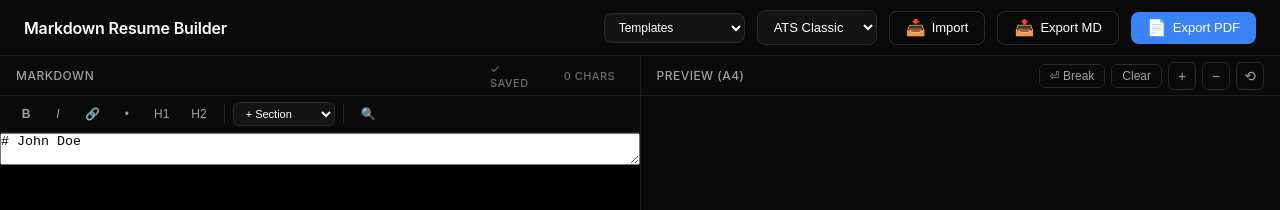
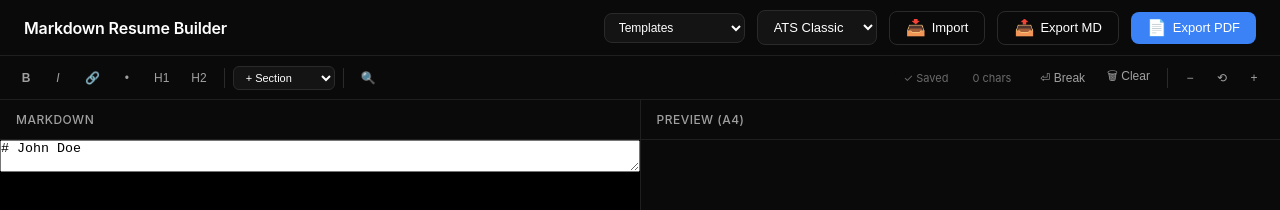
Before and after one commit to Mohammed-Ashour/md-resume, a plain HTML site: page index.html in a window 1280 px wide. Shown: the top 210 px of the page. Drawn offline with nearby package versions, Linux system fonts and the light colour scheme.

Commit message:
Unified toolbar across both panes and removed top padding from preview

```diff
--- a/css/main.css
+++ b/css/main.css
@@ -166,14 +166,34 @@ body {
     border-radius: var(--radius-sm);
 }
 
-/* Editor Toolbar */
-.editor-toolbar {
+/* Shared Toolbar - spans both panes */
+.shared-toolbar {
+    display: flex;
+    align-items: center;
+    justify-content: space-between;
+    padding: 6px 12px;
+    background: var(--bg-surface);
+    border-bottom: 1px solid var(--border-subtle);
+    gap: 12px;
+}
+
+.toolbar-section {
     display: flex;
     align-items: center;
     gap: 4px;
-    padding: 6px 12px;
-    background: var(--bg-surface);
-    border-bottom: 1px solid var(--border-subtle);
+}
+
+.toolbar-left {
+    flex: 1;
+}
+
+.toolbar-center {
+    justify-content: center;
+    gap: 8px;
+}
+
+.toolbar-right {
+    justify-content: flex-end;
 }
 
 .toolbar-btn {
@@ -360,77 +380,25 @@ body {
 .pane-header {
     background: var(--bg-surface);
     padding: 10px 16px;
-    display: flex;
-    align-items: center;
-    gap: 8px;
     border-bottom: 1px solid var(--border-subtle);
     font-size: 12px;
     color: var(--text-secondary);
     height: 40px;
     user-select: none;
+    display: flex;
+    align-items: center;
 }
 
 .pane-header span {
-    flex: 1;
     font-weight: 500;
     text-transform: uppercase;
     letter-spacing: 0.04em;
 }
 
-.pane-actions {
-    display: flex;
-    gap: 6px;
-    align-items: center;
-}
-
-.editor-actions {
-    display: flex;
-    gap: 6px;
-    align-items: center;
-}
-
-.btn-text {
-    background: transparent;
-    border: 1px solid var(--border-default);
-    color: var(--text-secondary);
-    padding: 4px 10px;
-    border-radius: var(--radius-sm);
-    cursor: pointer;
-    font-size: 12px;
-    transition: all 0.15s ease;
-}
-
-.btn-text:hover {
-    background: var(--bg-hover);
-    color: var(--text-primary);
-    border-color: #3a3a3a;
-}
-
-.btn-icon {
-    background: transparent;
-    border: 1px solid var(--border-default);
-    color: var(--text-secondary);
-    width: 28px;
-    height: 28px;
-    border-radius: var(--radius-sm);
-    cursor: pointer;
-    font-size: 14px;
-    display: flex;
-    align-items: center;
-    justify-content: center;
-    transition: all 0.15s ease;
-}
-
-.btn-icon:hover {
-    background: var(--bg-hover);
-    color: var(--text-primary);
-    border-color: #3a3a3a;
-}
-
 .preview-container {
     flex: 1;
     overflow: auto;
-    padding: 24px;
+    padding: 0 24px 24px 0px;
     background: var(--bg-surface);
     display: flex;
     flex-direction: column;
@@ -572,13 +540,12 @@ body {
     .app-header,
     .editor-pane,
     .pane-header,
+    .shared-toolbar,
+    .mobile-tabs,
     .controls,
     .btn-primary,
     .btn-secondary,
-    .btn-text,
-    .btn-icon,
-    .theme-select,
-    .editor-actions {
+    .theme-select {
         display: none !important;
     }
 
@@ -636,10 +603,6 @@ body {
 
     .pane-header {
         padding: 8px 12px;
-    }
-
-    .editor-actions {
-        gap: 6px;
     }
 }
 
@@ -733,15 +696,8 @@ body {
         border-bottom: 1px solid var(--border-subtle);
     }
 
-    /* Hide toolbar on mobile */
-    .editor-toolbar {
-        display: none;
-    }
-
-    /* Hide some elements on mobile */
-    .save-indicator,
-    .char-count,
-    .pane-actions .btn-text {
+    /* Hide shared toolbar on mobile */
+    .shared-toolbar {
         display: none;
     }
 
@@ -759,9 +715,4 @@ body {
     .pane-header {
         padding: 8px 12px;
     }
-
-    /* Hide zoom buttons on mobile */
-    .pane-actions .btn-icon {
-        display: none;
-    }
 }
--- a/index.html
+++ b/index.html
@@ -59,16 +59,9 @@
         <button class="mobile-tab" data-tab="preview">Preview</button>
     </nav>
 
-    <main class="split-container">
-        <div class="editor-pane active">
-            <div class="pane-header">
-                <span>Markdown</span>
-                <div class="editor-actions">
-                    <span id="save-indicator" class="save-indicator" title="Auto-saved">✓ Saved</span>
-                    <span id="char-count" class="char-count">0 chars</span>
-                </div>
-            </div>
-            <div class="editor-toolbar">
+    <!-- Shared toolbar spanning both panes -->
+    <div class="shared-toolbar">
+        <div class="toolbar-section toolbar-left">
             <button class="toolbar-btn" data-action="bold" title="Bold (Ctrl+B)"><b>B</b></button>
             <button class="toolbar-btn" data-action="italic" title="Italic (Ctrl+I)"><i>I</i></button>
             <button class="toolbar-btn" data-action="link" title="Link (Ctrl+K)">🔗</button>
@@ -87,19 +80,31 @@
             <span class="toolbar-divider"></span>
             <button id="find-btn" class="toolbar-btn" title="Find & Replace">🔍</button>
         </div>
+        <div class="toolbar-section toolbar-center">
+            <span id="save-indicator" class="save-indicator" title="Auto-saved">✓ Saved</span>
+            <span id="char-count" class="char-count">0 chars</span>
+        </div>
+        <div class="toolbar-section toolbar-right">
+            <button id="page-break-btn" class="toolbar-btn" title="Insert page break">⏎ Break</button>
+            <button id="clear-btn" class="toolbar-btn" title="Clear content">🗑 Clear</button>
+            <span class="toolbar-divider"></span>
+            <button id="zoom-out" class="toolbar-btn" title="Zoom Out">−</button>
+            <button id="zoom-reset" class="toolbar-btn" title="Reset Zoom">⟲</button>
+            <button id="zoom-in" class="toolbar-btn" title="Zoom In">+</button>
+        </div>
+    </div>
+
+    <main class="split-container">
+        <div class="editor-pane active">
+            <div class="pane-header">
+                <span>Markdown</span>
+            </div>
             <textarea id="markdown-input"></textarea>
         </div>
 
         <div class="preview-pane">
             <div class="pane-header">
                 <span>Preview (A4)</span>
-                <div class="pane-actions">
-                    <button id="page-break-btn" class="btn-text" title="Insert page break">⏎ Break</button>
-                    <button id="clear-btn" class="btn-text">Clear</button>
-                    <button id="zoom-in" class="btn-icon" title="Zoom In">+</button>
-                    <button id="zoom-out" class="btn-icon" title="Zoom Out">−</button>
-                    <button id="zoom-reset" class="btn-icon" title="Reset Zoom">⟲</button>
-                </div>
             </div>
             <div class="preview-container">
                 <!-- Pages rendered dynamically here -->
```
Also changed, not shown: assets/screenshot.png. Lines whose indentation alone changed are shown as unchanged.
